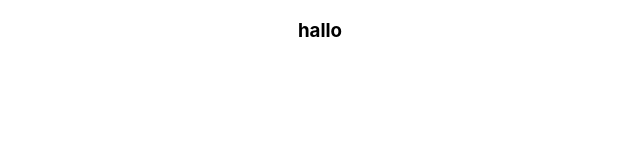
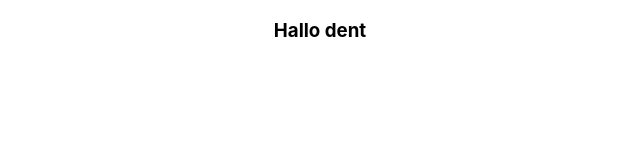
Before and after one commit to SerhiyStepanov/dent, a React (Create React App) app: page / in a window 1280 px wide. Shown: the top 160 px of the page, without its empty margins (320-960 px from the left). Built offline with nearby package versions, Linux system fonts and the light colour scheme.

Commit message:
add favicon

```diff
--- a/public/index.html
+++ b/public/index.html
@@ -3,13 +3,14 @@
   <head>
     <meta charset="utf-8" />
     <!-- <link rel="icon" href="%PUBLIC_URL%/favicon.ico" /> -->
+    <link rel="icon" href="%PUBLIC_URL%/tooth.png" style="fill: azure" />
     <meta name="viewport" content="width=device-width, initial-scale=1" />
     <meta name="theme-color" content="#000000" />
     <meta
       name="description"
       content="Web site created using create-react-app"
     />
-    <link rel="apple-touch-icon" href="%PUBLIC_URL%/logo192.png" />
+    <link rel="apple-touch-icon" href="%PUBLIC_URL%/tooth.png" />
     <!--
       manifest.json provides metadata used when your web app is installed on a
       user's mobile device or desktop. See https://developers.google.com/web/fundamentals/web-app-manifest/
--- a/src/App.js
+++ b/src/App.js
@@ -3,7 +3,7 @@ import "./App.css";
 export default function App() {
   return (
     <div className="App">
-      <h3>hallo</h3>
+      <h3>Hallo dent</h3>
     </div>
   );
 }
```
Also changed, not shown: public/tooth.png (added).
